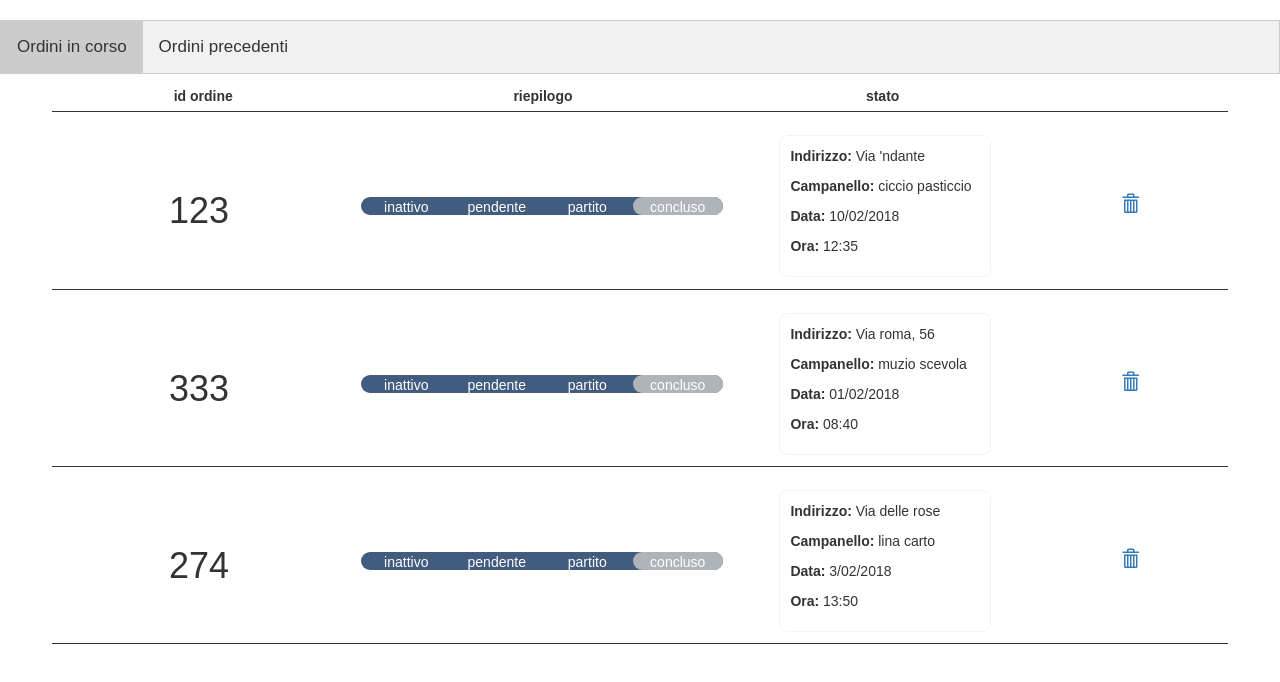
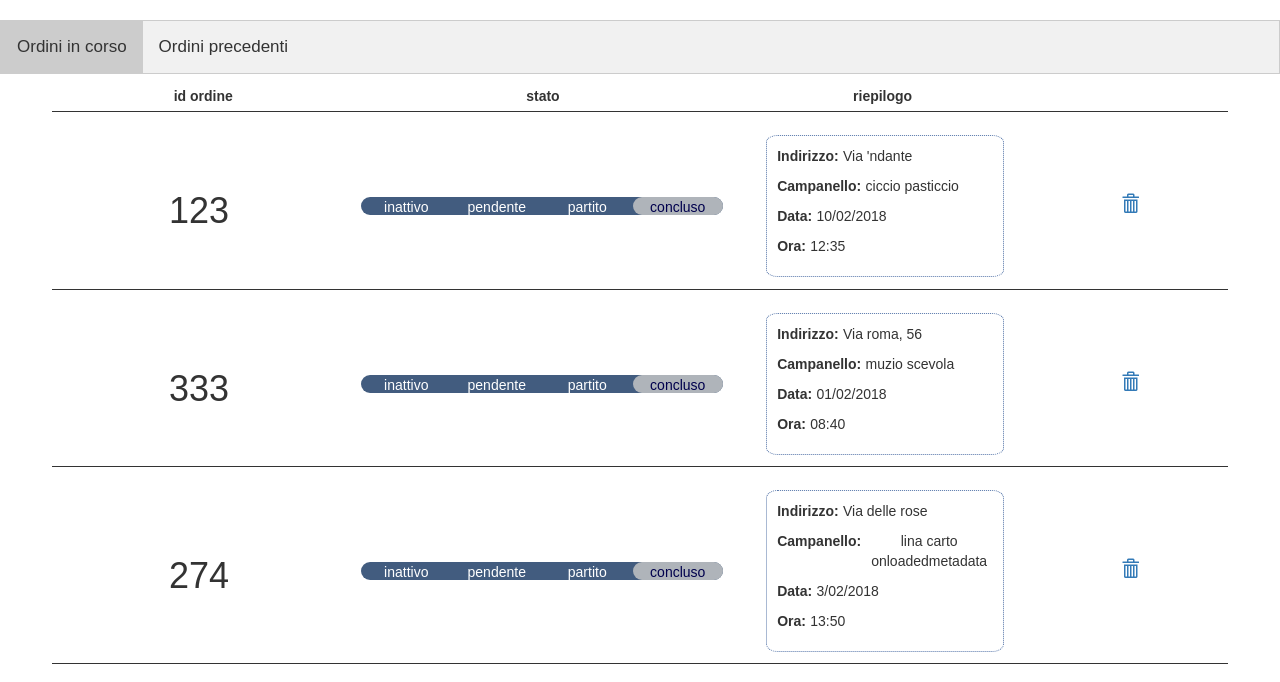
Before and after one commit to KnightOfDolAmroth/Food-service-website, a PHP site: page /html/order_management.php in a window 1280 px wide, after a click on "Ordini in corso". Shown: the part 172-854 px from the top of the page. Before the commit the page ends 816 px from the top, so only its background shows below. Run offline with PHP 8.4, Linux system fonts and the light colour scheme; some libraries are stand-ins or nearby versions.

Commit message:
sistemate due cosine

```diff
--- a/src/css/order_management.css
+++ b/src/css/order_management.css
@@ -76,6 +76,7 @@ body {
 
 .stat-active {
     background-color: #afb4ba;
+    color: #00004d;
 }
 
 .tl-row{
@@ -138,10 +139,10 @@ text-align: center;
   text-align: center;
 }
 .riepilogo{
-  width: 80%;
+  width: 90%;
   padding: 10px;
   border: solid;
-  border-color: #e5e5e5;
+  border-color: #5474a8;
   border-radius: 5%;
   border-style: dotted;
   border-width: thin;
--- a/src/html/order_management.php
+++ b/src/html/order_management.php
@@ -56,8 +56,8 @@
     <div id="current" class="tabcontent container">
       <div class="row col-titles">
         <div class="col-sm-3 field-title">id ordine</div>
-        <div class="col-sm-4 field-title">riepilogo</div>
-        <div class="col-sm-3 field-title">stato</div>
+        <div class="col-sm-4 field-title">stato</div>
+        <div class="col-sm-3 field-title">riepilogo</div>
         <div class="col-sm-2 field-title"></div>
 
       </div>
@@ -169,7 +169,7 @@
       <div class="col-sm-4 ord-info">
         <div class="tl-row">
           <div class="timeline">
-                <span class="stat">inattivo</span>
+                <span class="stat ">inattivo</span>
                   <span class="stat">pendente</span>
                   <span class="stat">partito</span>
                   <span class="stat stat-active">concluso</span>
@@ -185,7 +185,7 @@
               </span>
               <span class="field">
                 <p class="field-name">Campanello: </p>
-                <p class="field-value">lina carto</p>
+                <p class="field-value">lina carto onloadedmetadata</p>
               </span>
               <span class="field">
                 <p class="field-name">Data: </p>
```
